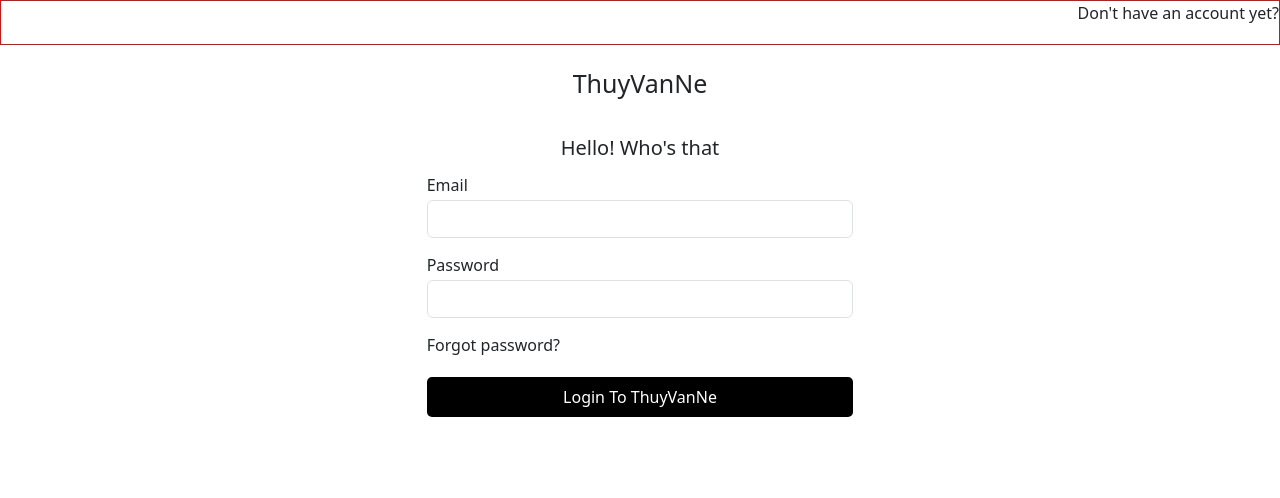
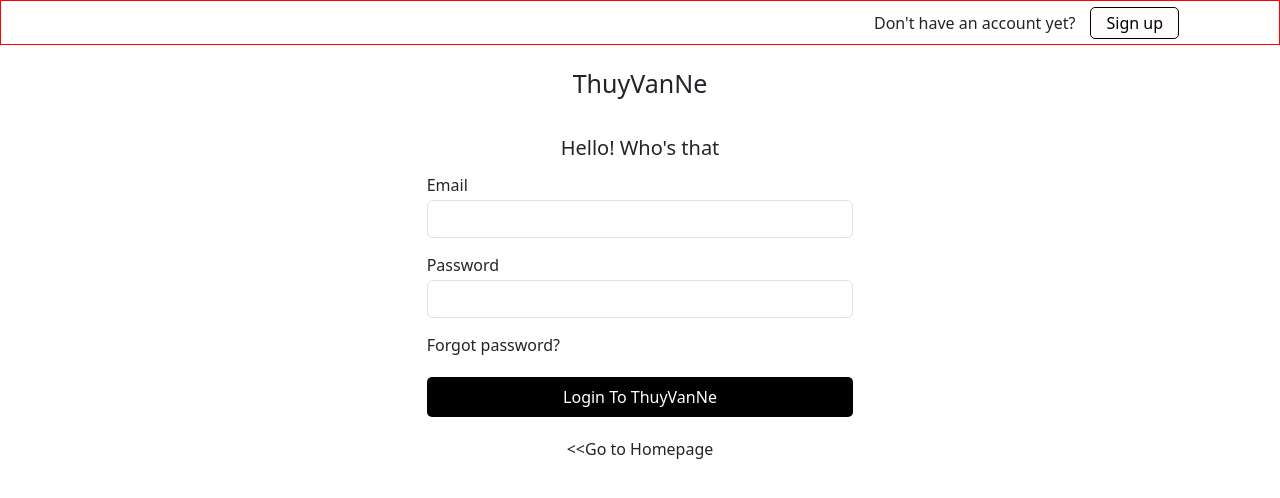
Before and after one commit to anhlinh-II/my-first-react, a React (Create React App) app: page /login in a window 1280 px wide. Shown: the top 498 px of the page. Built offline with nearby package versions, Linux system fonts and the light colour scheme.

Commit message:
api login

```diff
--- /dev/null
+++ b/src/Layout.js
@@ -0,0 +1,46 @@
+import {
+     BrowserRouter,
+     Routes,
+     Route
+} from "react-router-dom";
+import App from './App';
+import Admin from './components/Admin/Admin';
+import User from './components/User/User';
+import Homepage from './components/Home/Homepage';
+import ManageUser from './components/Admin/Content/ManageUser';
+import DashBoard from './components/Admin/Content/Dashboard';
+import Login from './components/Auth/Login';
+import { Bounce, ToastContainer, toast } from 'react-toastify';
+import 'react-toastify/dist/ReactToastify.css';
+
+const Layout = (props) => {
+     return (
+          <>
+               <Routes>
+                    <Route path='/' element={<App />} >
+                         <Route index element={<Homepage />} />
+                         <Route path='users' element={<User />} />
+                    </Route>
+                    <Route path='admins' element={<Admin />} >
+                         <Route index element={<DashBoard />} />
+                         <Route path='manage-users' element={<ManageUser />} />
+                    </Route>
+                    <Route path='login' element={<Login />} />
+               </Routes>
+               <ToastContainer
+                    position="top-center"
+                    autoClose={5000}
+                    hideProgressBar={false}
+                    newestOnTop={false}
+                    closeOnClick
+                    rtl={false}
+                    pauseOnFocusLoss
+                    draggable
+                    pauseOnHover
+                    theme="colored"
+               />
+          </>
+     )
+}
+
+export default Layout;
--- a/src/components/Admin/Admin.js
+++ b/src/components/Admin/Admin.js
@@ -3,8 +3,6 @@ import './Admin.scss';
 import { FaBars } from "react-icons/fa";
 import { useState } from "react";
 import { Outlet } from "react-router-dom";
-import { Bounce, ToastContainer, toast } from 'react-toastify';
-import 'react-toastify/dist/ReactToastify.css';
 
 const Admin = (props) => {
     const [collapsed, setCollapsed] = useState(false);
@@ -23,18 +21,6 @@ const Admin = (props) => {
                     <Outlet />
                 </div>
             </div>
-            <ToastContainer
-                position="top-center"
-                autoClose={5000}
-                hideProgressBar={false}
-                newestOnTop={false}
-                closeOnClick
-                rtl={false}
-                pauseOnFocusLoss
-                draggable
-                pauseOnHover
-                theme="colored"
-            />
         </div>
     );
 }
--- a/src/components/Admin/Content/ModalViewUser.js
+++ b/src/components/Admin/Content/ModalViewUser.js
@@ -2,8 +2,6 @@ import { useEffect, useState } from 'react';
 import Button from 'react-bootstrap/Button';
 import Modal from 'react-bootstrap/Modal';
 import { FcPlus } from "react-icons/fc";
-import { toast } from 'react-toastify';
-import { putUpdateUser } from '../../../services/apiService';
 import _ from 'lodash'
 
 const ModalViewUser = (props) => {
@@ -11,15 +9,7 @@ const ModalViewUser = (props) => {
 
      const handleClose = () => {
           setShow(false);
-          // setEmail("");
-          // setPassword("");
-          // setUsername("");
-          // setRole("USER");
-          // setImage("");
-          // setPreviewImage("");
-          // props.resetUpdateData();
      };
-     const handleShow = () => setShow(true);
 
      const [email, setEmail] = useState("");
      const [password, setPassword] = useState("");
@@ -48,38 +38,6 @@ const ModalViewUser = (props) => {
                     /^(([^<>()[\]\\.,;:\s@"]+(\.[^<>()[\]\\.,;:\s@"]+)*)|.(".+"))@((\[[0-9]{1,3}\.[0-9]{1,3}\.[0-9]{1,3}\.[0-9]{1,3}\])|(([a-zA-Z\-0-9]+\.)+[a-zA-Z]{2,}))$/
                );
      };
-
-     // const handleUploadImage = (event) => {
-     //      if (event.target && event.target.files && event.target.files[0]) {
-     //           setPreviewImage(URL.createObjectURL(event.target.files[0]))
-     //           setImage(event.target.files[0])
-     //      } else {
-     //           // setPreviewImage("")
-     //      }
-     // }
-
-     // const handleSubmitCreateUser = async () => {
-     //      // validate
-     //      const isValidEmail = validateEmail(email)
-     //      if (!isValidEmail) {
-     //           toast.error("invalid email")
-     //           // toast.success()
-     //           // toast.info()
-     //           return;
-     //      }
-
-     //      // let data = await putUpdateUser(dataUpdate.id, username, role, image)
-
-     //      // if(data && data.EC === 0) {
-     //      //      toast.success(data.EM);
-     //      //      handleClose();
-     //      //      await props.fetchListUsers()
-     //      // }
-
-     //      // if(data && data.EC !== 0) {
-     //      //      toast.error(data.EM);
-     //      // }
-     // }
 
      return (
           <>
@@ -143,16 +101,6 @@ const ModalViewUser = (props) => {
                                              <option value="ADMIN">ADMIN</option>
                                         </select>
                                    </div>
-                                   <div className='col-md-12'>
-                                        <label disabled className='form-label label-upload' htmlFor='labelUpload'>
-                                             <FcPlus /> Upload File Image</label>
-                                        <input
-                                             type='file'
-                                             id='labelUpload'
-                                             hidden
-                                             // onChange={(event) => handleUploadImage(event)}
-                                        />
-                                   </div>
 
                                    <div className='col-md-12 img-preview'>
                                         {
--- a/src/components/Auth/Login.js
+++ b/src/components/Auth/Login.js
@@ -1,19 +1,36 @@
 import { useState } from 'react';
 import './Login.scss';
+import { useNavigate } from 'react-router-dom';
+import { postLogin } from '../../services/apiService';
+import { toast } from 'react-toastify';
 
 const Login = (props) => {
 
-     const [email, setEmail] = useState("")
-     const [password, setPassword] = useState("")
+     const [email, setEmail] = useState("");
+     const [password, setPassword] = useState("");
+     const navigate = useNavigate();
 
-     const handleLogin = () => {
-          alert('ngu')
+     const handleLogin = async () => {
+          // validate then call api
+
+          // submit apis
+          let data = await postLogin(email, password);
+          if(data && data.EC === 0) {
+               toast.success(data.EM);
+          }
+
+          if(data && data.EC !== 0) {
+               toast.error(data.EM);
+          }
+
+          navigate('/')
      }
 
      return (
           <div className="login-container">
                <div className='header'>
-                    Don't have an account yet?
+                    <span>Don't have an account yet?</span>
+                    <button>Sign up</button>
                </div>
                <div className='title col-4 mx-auto'>
                     ThuyVanNe
@@ -37,7 +54,7 @@ const Login = (props) => {
                               type={"password"}
                               className='form-control'
                               value={password}
-                              onChange={(event) => setEmail(event.target.value)}
+                              onChange={(event) => setPassword(event.target.value)}
                          />
                     </div>
                     <span className='forgot-password'>Forgot password?</span>
@@ -47,6 +64,9 @@ const Login = (props) => {
                               onClick={() => handleLogin()}
                          >Login To ThuyVanNe</button>
                     </div>
+                    <div className='text-center'>
+                         <span className='back' onClick={() => navigate('/')}> &#60;&#60;Go to Homepage</span>
+                    </div>
                </div>
           </div>
      )
--- a/src/components/Auth/Login.scss
+++ b/src/components/Auth/Login.scss
@@ -3,6 +3,23 @@
           height: 45px;
           text-align: right;
           border: 1px solid red;
+          // padding: 5px 100px 0 100px;
+          padding-right: 100px;
+          display: flex;
+          align-items: center;
+          justify-content: flex-end;
+          button {
+               border: none;
+               padding: 3px 15px;
+               margin-left: 15px;
+               border-radius: 5px;
+               background-color: #fffcfc;
+               border: solid 1px ;
+               transition: all .2s;
+               &:hover {
+                    background-color: rgb(224, 223, 223);
+               }
+          }
      }
      .title {
           font-size: 25px;
@@ -28,5 +45,8 @@
                color: white;
                background-color: black;
           }
+          .back {
+               cursor: pointer;
+          }
      }
 }
--- a/src/index.js
+++ b/src/index.js
@@ -17,23 +17,14 @@ import ManageUser from './components/Admin/Content/ManageUser';
 import DashBoard from './components/Admin/Content/Dashboard';
 import 'react-toastify/dist/ReactToastify.css';
 import Login from './components/Auth/Login';
+import Layout from './Layout';
 
 const root = ReactDOM.createRoot(document.getElementById('root'));
 root.render(
   <Provider store={store}>
     {/* <React.StrictMode> */}
     <BrowserRouter>
-      <Routes>
-        <Route path='/' element={<App />} >
-          <Route index element={<Homepage />} />
-          <Route path='users' element={<User />} />
-        </Route>
-        <Route path='admins' element={<Admin />} >
-          <Route index element={<DashBoard />} />
-          <Route path='manage-users' element={<ManageUser />} />
-        </Route>
-        <Route path='login' element={<Login />} />
-      </Routes>
+      <Layout />
     </BrowserRouter>
     {/* </React.StrictMode> */}
   </Provider>
--- a/src/services/apiService.js
+++ b/src/services/apiService.js
@@ -35,4 +35,9 @@ const getUsersWithPaginate = (page, limit) => {
      return axios.get(`api/v1/participant?page=${page}&limit=${limit}`)
 }
 
-export { postCreateNewUser, getAllUsers, putUpdateUser, deleteUser, getUsersWithPaginate }
+const postLogin = (userEmail, userPassword) => {
+     return axios.post(`api/v1/login`
+          , {email: userEmail, password: userPassword})
+}
+
+export { postCreateNewUser, getAllUsers, putUpdateUser, deleteUser, getUsersWithPaginate, postLogin }
```
